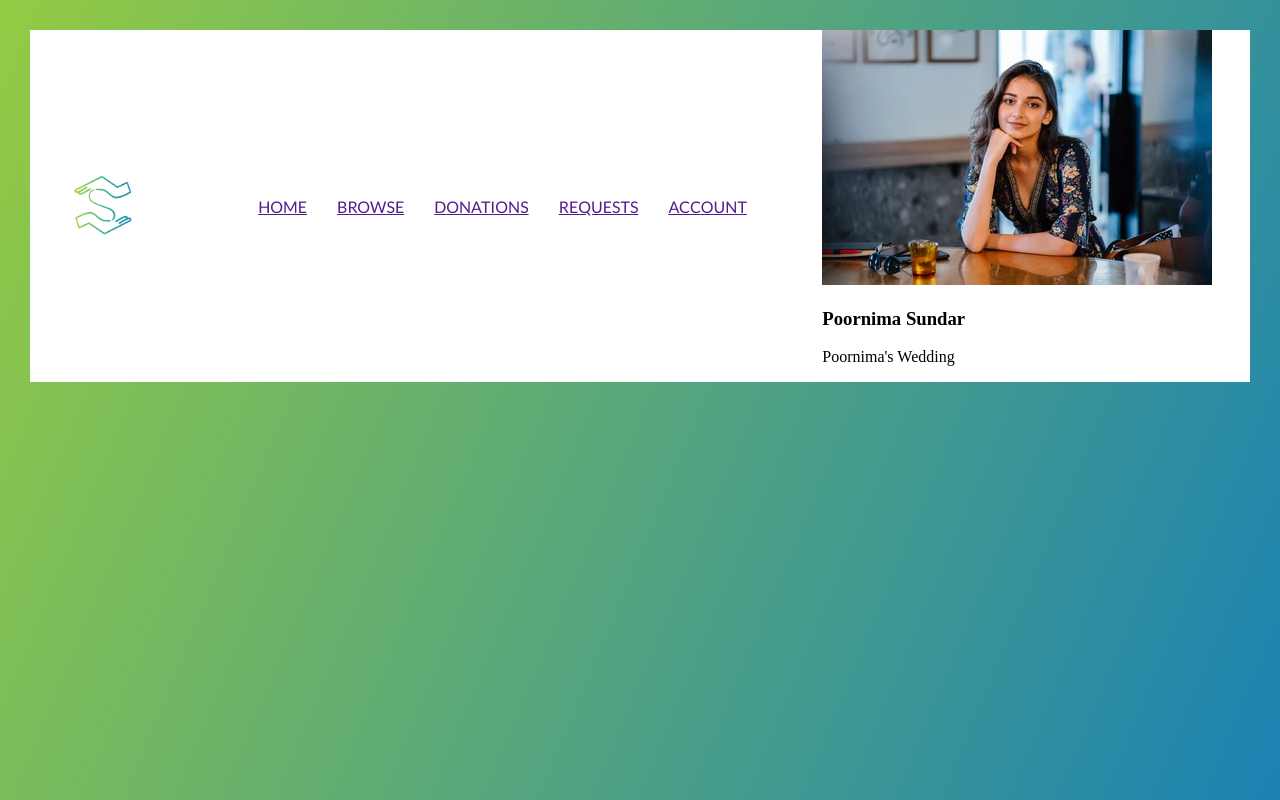
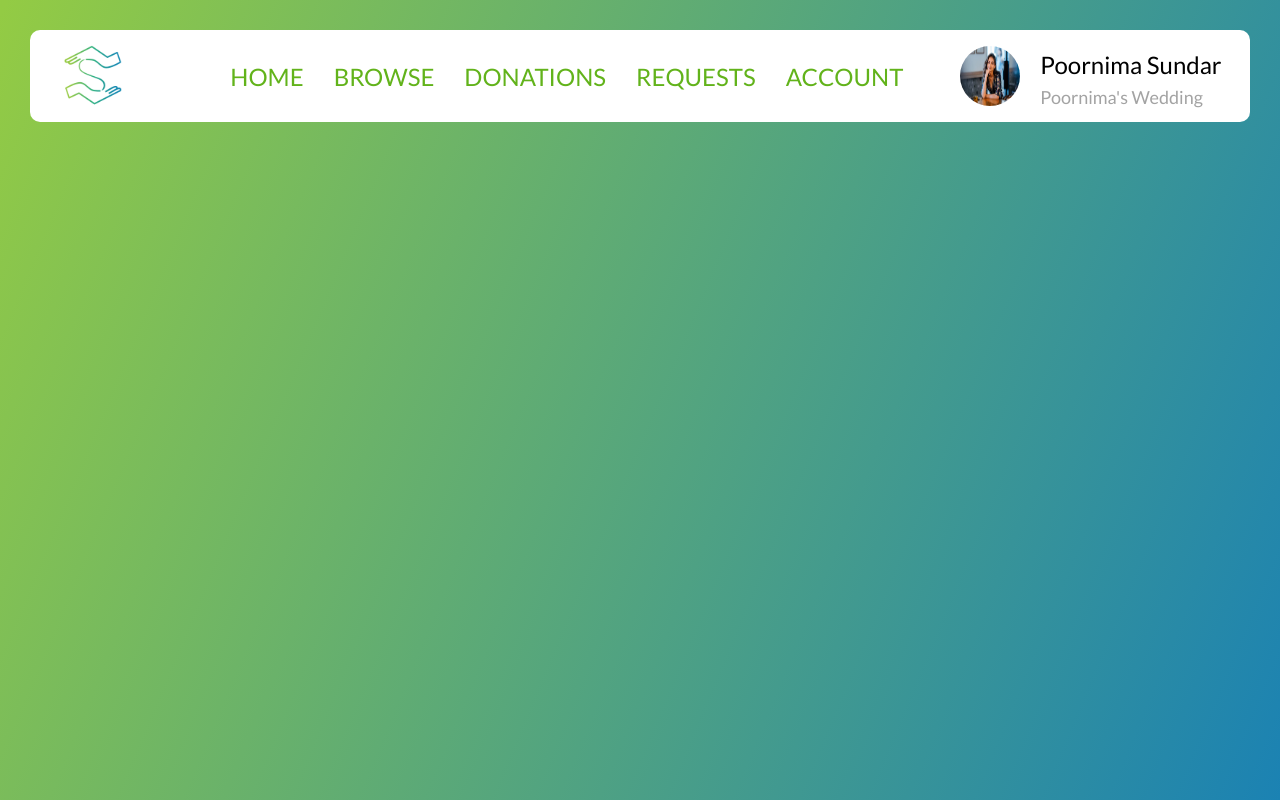
Before and after one commit to Adesh-111/serve-it, a React (Vite) app: page / in a window 1280 px wide. Built offline with nearby package versions, Linux system fonts and the light colour scheme.

Commit message:
Completion of navbar without responsiveness

```diff
--- a/src/components/Navbar/Navbar.css
+++ b/src/components/Navbar/Navbar.css
@@ -8,7 +8,9 @@
     justify-content: space-around;
     align-items: center;
     margin: 30px;
+    height: 92px;
     background-color: white;
+    border-radius: 10px;
 }
 
 .navbar .nav-links{
@@ -16,5 +18,43 @@
     display: flex;
     gap: 30px;
     font-family: "Lato", sans-serif;
+    font-size: 24px;
+    font-weight: 400;
+  }
+
+  .navbar a{
     color: #62B31B;
+    text-decoration: none;
+    transition: 0.3s ease;
   }
+
+  .navbar a:hover{
+    color: #1B82B3;
+  }
+
+  .user-details{
+    display: flex;
+    justify-content: center;
+    align-items: center;
+    gap: 20px;
+    font-family: "Lato", sans-serif;
+  }
+
+  .user-details .user-img{
+    border-radius: 50%;
+    width: 60px;
+    height: 60px;
+  }
+
+  .user-details h3{
+    font-weight: 400;
+    font-size: 24px;
+    margin-bottom: 7px;
+  }
+
+  .user-details p{
+    font-size: 18px;
+    font-weight: 400;
+    color: #A3A3A3;
+    margin-top: 0;
+  }
--- a/src/components/Navbar/Navbar.jsx
+++ b/src/components/Navbar/Navbar.jsx
@@ -27,8 +27,10 @@ function Navbar() {
           </ul>
           <div className="user-details">
             <img src={assets.demoUser} alt="demo-user" className="user-img" />
-            <h3 className="user-name">Poornima Sundar</h3>
-            <p className="user-place">Poornima's Wedding</p>
+            <div className="user-desc">
+              <h3 className="user-name">Poornima Sundar</h3>
+              <p className="user-place">Poornima's Wedding</p>
+            </div>
           </div>
         </div>
       </div>
```
